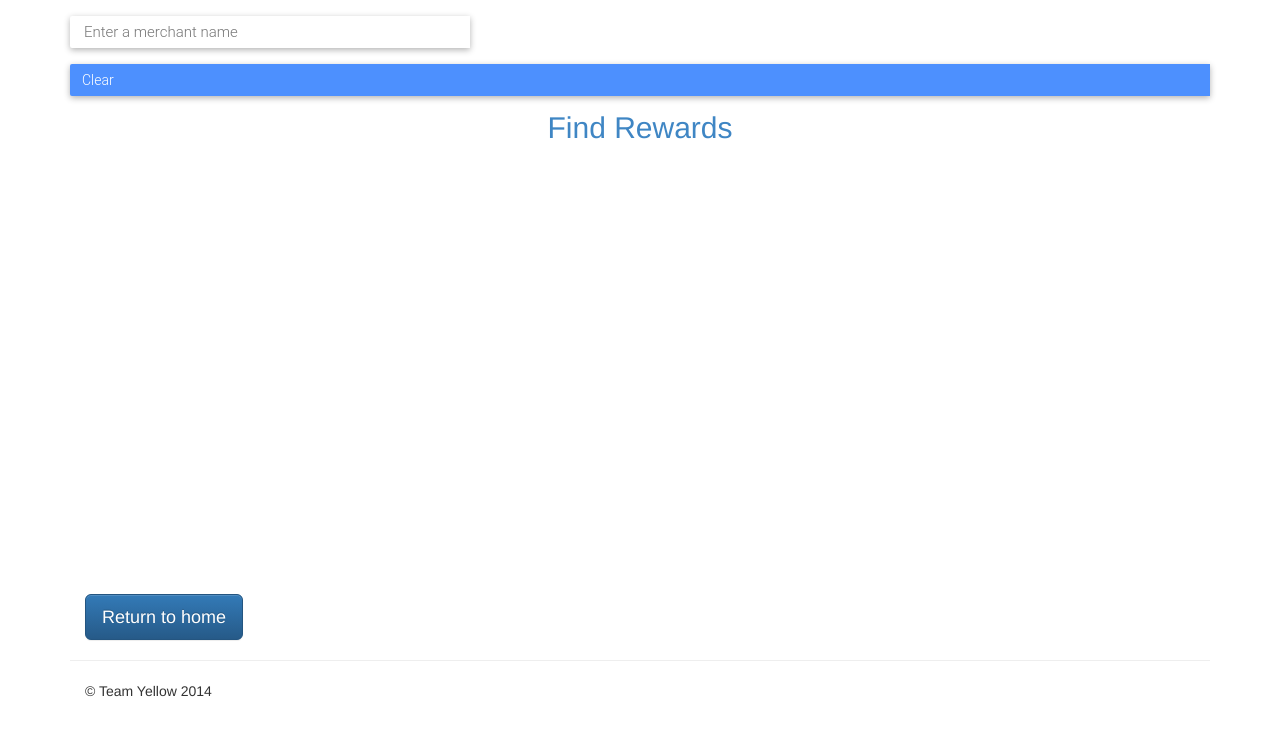
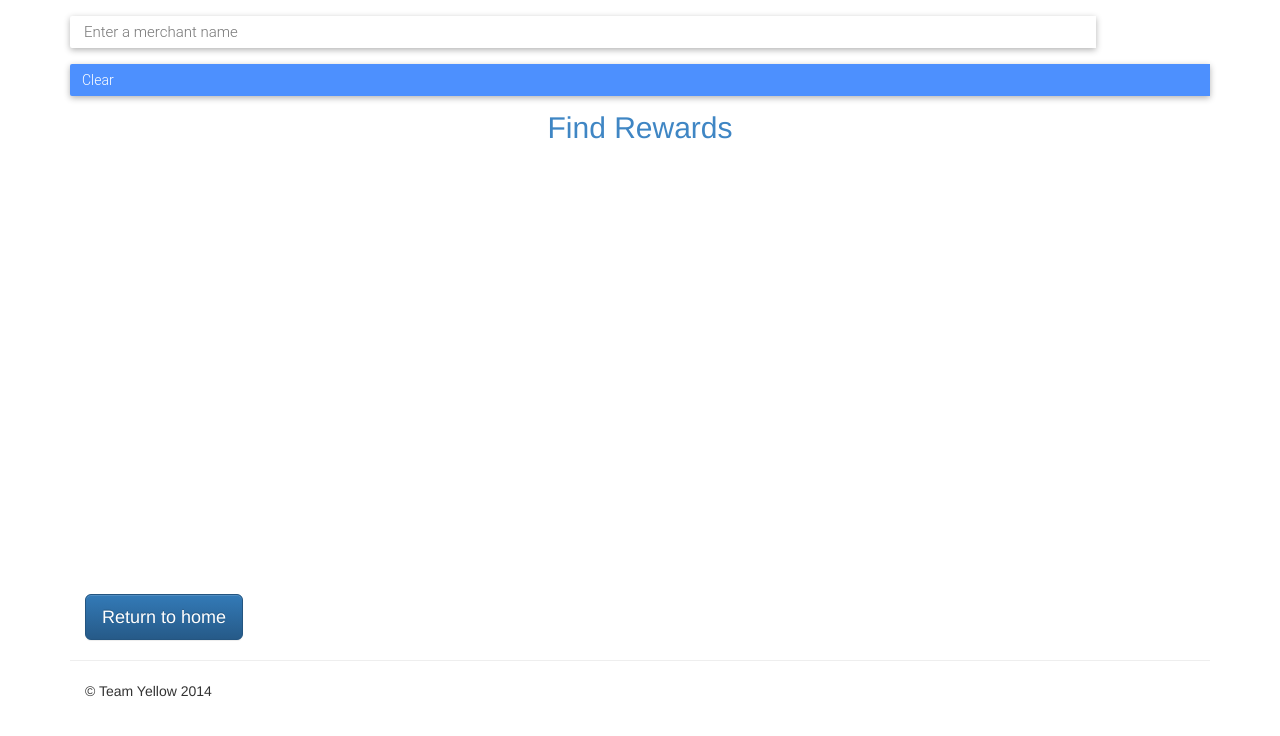
Before and after one commit to menlocaleb/rewardGenie, a Jekyll site: the page findRewards2.html, which Jekyll copies as it is, in a window 1280 px wide. Shown: the top 736 px of the page. Built offline with Jekyll 4.4.1, drawn with Linux system fonts in a browser that asks for light colours; nearby versions of some CDN libraries; Markdown is read by kramdown in place of the engine named in the settings.

Commit message:
fix bugs

```diff
--- a/css/style.css
+++ b/css/style.css
@@ -131,7 +131,7 @@
       #pac-input {
         background-color: #fff;
         padding: 0 11px 0 13px;
-        width: 400px;
+        width: 90%;
         font-family: Roboto;
         font-size: 15px;
         font-weight: 300;
--- a/findRewards2.html
+++ b/findRewards2.html
@@ -20,7 +20,7 @@
 </head>
 <body>
 <div class="container" style="height: 100%">
-    <input id="pac-input" class="controls" type="text" placeholder="Enter a merchant name">
+    <input id="pac-input" class="controls" type="text" placeholder="Enter a merchant name" style = "width:90%;">
 
     <div id="input-control" class="controls">
         <span id="clear-pac-input">Clear</span>
```
